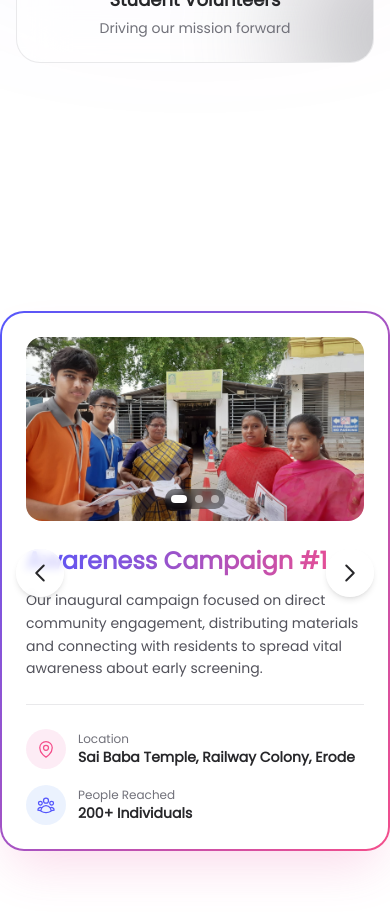
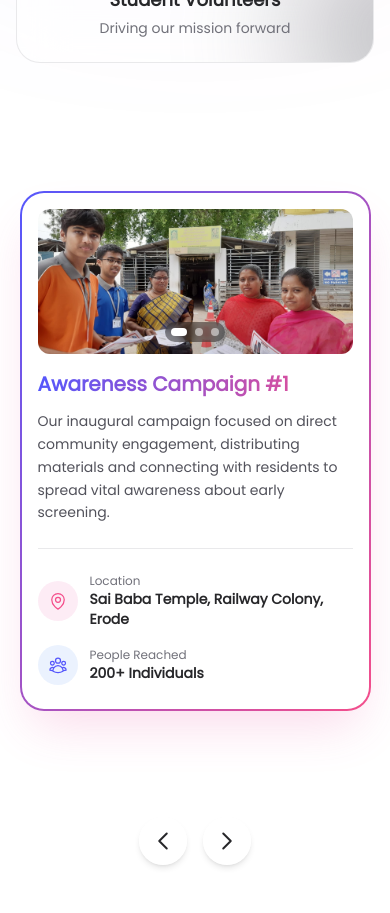
Before and after one commit to pranavilango/Tamil-Nadu-Cancer-Statistics-Project-TNCSP-, a Next.js app: page /impact in a window 390 px wide. Shown: the part 960-1873 px from the top of the page. Built offline with nearby package versions, Linux system fonts and the light colour scheme.

Commit message:
impact + about us pages responsive fixes

```diff
--- a/app/impact/page.tsx
+++ b/app/impact/page.tsx
@@ -96,19 +96,13 @@ function CampaignCard({ campaign, isPriority }: { campaign: typeof campaigns[0];
     const activeImage = campaign.images[currentImageIndex];
 
     return (
-        <div className="relative w-full h-[540px] max-w-md rounded-3xl bg-gradient-to-br from-[#5557fc] to-[#f44e8b] p-0.5 shadow-2xl shadow-pink-500/20 dark:shadow-pink-500/10">
-            <div className="h-full w-full bg-white dark:bg-zinc-900 rounded-[22px] p-6 flex flex-col">
-                <div className="relative w-full aspect-video rounded-2xl overflow-hidden">
+        <div className="relative w-full h-full rounded-3xl bg-gradient-to-br from-[#5557fc] to-[#f44e8b] p-0.5 shadow-2xl shadow-pink-500/20 dark:shadow-pink-500/10">
+            {/* --- THIS IS THE FIX: Added padding-bottom for more space --- */}
+            <div className="h-full w-full bg-white dark:bg-zinc-900 rounded-[22px] p-4 pb-6 sm:p-6 sm:pb-8 flex flex-col">
+                <div className="relative w-full aspect-video rounded-xl sm:rounded-2xl overflow-hidden">
                     <AnimatePresence>
                         <motion.div key={currentImageIndex} initial={{ opacity: 0 }} animate={{ opacity: 1 }} exit={{ opacity: 0 }} transition={{ duration: 0.3 }} className="absolute inset-0">
-                            <Image
-                                src={activeImage}
-                                alt={`Photo from ${campaign.title}`}
-                                fill
-                                sizes="(max-width: 640px) 90vw, 450px"
-                                style={{ objectFit: 'cover' }}
-                                priority={isPriority}
-                            />
+                            <Image src={activeImage} alt={`Photo from ${campaign.title}`} fill sizes="(max-width: 640px) 90vw, 450px" style={{ objectFit: 'cover' }} priority={isPriority} />
                         </motion.div>
                     </AnimatePresence>
                     <div className="absolute bottom-3 left-1/2 -translate-x-1/2 flex space-x-2 bg-black/40 backdrop-blur-sm rounded-full p-1.5">
@@ -118,8 +112,8 @@ function CampaignCard({ campaign, isPriority }: { campaign: typeof campaigns[0];
                     </div>
                 </div>
 
-                <div className="flex-grow flex flex-col pt-6">
-                    <h3 className="text-2xl font-bold bg-gradient-to-r from-[#5557fc] to-[#f44e8b] bg-clip-text text-transparent">{campaign.title}</h3>
+                <div className="flex-grow flex flex-col pt-4 sm:pt-6">
+                    <h3 className="text-xl sm:text-2xl font-bold bg-gradient-to-r from-[#5557fc] to-[#f44e8b] bg-clip-text text-transparent">{campaign.title}</h3>
                     <p className="mt-3 text-zinc-600 dark:text-zinc-300 text-sm leading-relaxed flex-grow">{campaign.description}</p>
                 </div>
 
@@ -219,8 +213,19 @@ export default function ImpactPage() {
                 </div>
             </section>
 
-            <section id="campaigns-section" className="relative w-full h-screen flex flex-col justify-center items-center pt-16 scroll-mt-16 overflow-hidden">
-                <div className="w-full max-w-md h-[540px] relative">
+            {/* --- THIS IS THE FIX: A UNIFIED, RESPONSIVE NAVIGATION SYSTEM --- */}
+            <section id="campaigns-section" className="relative w-full h-screen flex flex-col justify-center items-center pt-16 scroll-mt-16 overflow-hidden px-4">
+                {/* This wrapper handles the responsive layout shift */}
+                <div className="flex flex-col sm:flex-row items-center justify-center sm:gap-x-4 w-full max-w-5xl">
+                    {/* Desktop-only Previous Arrow */}
+                    <div className="hidden sm:flex">
+                        <button onClick={handlePrev} aria-label="Previous Campaign" className="p-3 rounded-full bg-white/70 dark:bg-zinc-800/70 backdrop-blur-sm shadow-md hover:bg-white dark:hover:bg-zinc-700 transition">
+                            <ArrowLeftIcon className="w-6 h-6 text-zinc-800 dark:text-zinc-200" />
+                        </button>
+                    </div>
+
+                    {/* Carousel Container */}
+                    <div className="w-[90vw] sm:w-full max-w-md h-[520px] sm:h-[540px] relative">
                         <AnimatePresence initial={false} custom={direction}>
                             <motion.div
                                 key={activeIndex}
@@ -232,16 +237,25 @@ export default function ImpactPage() {
                                 transition={{ x: { type: "spring", stiffness: 300, damping: 30 }, opacity: { duration: 0.2 } }}
                                 className="absolute w-full h-full"
                             >
-                            {/* --- THIS IS THE FIX: Passing priority based on active index --- */}
                                 <CampaignCard
                                     campaign={campaigns[activeIndex]}
-                                isPriority={activeIndex === 0} // Only prioritize the very first campaign on initial load
+                                    isPriority={activeIndex === 0}
                                 />
                             </motion.div>
                         </AnimatePresence>
                     </div>
 
-                <div className="absolute top-1/2 left-0 right-0 flex justify-between px-4 sm:px-12 md:px-24 z-20">
+                    {/* Desktop-only Next Arrow */}
+                    <div className="hidden sm:flex">
+                        <button onClick={handleNext} aria-label="Next Campaign" className="p-3 rounded-full bg-white/70 dark:bg-zinc-800/70 backdrop-blur-sm shadow-md hover:bg-white dark:hover:bg-zinc-700 transition">
+                            <ArrowRightIcon className="w-6 h-6 text-zinc-800 dark:text-zinc-200" />
+                        </button>
+                    </div>
+                </div>
+
+                {/* Mobile-only Arrow Container */}
+                <div className="sm:hidden w-full flex-grow flex items-center justify-center">
+                    <div className="flex items-center justify-center gap-x-4">
                         <button onClick={handlePrev} aria-label="Previous Campaign" className="p-3 rounded-full bg-white/70 dark:bg-zinc-800/70 backdrop-blur-sm shadow-md hover:bg-white dark:hover:bg-zinc-700 transition">
                             <ArrowLeftIcon className="w-6 h-6 text-zinc-800 dark:text-zinc-200" />
                         </button>
@@ -249,6 +263,7 @@ export default function ImpactPage() {
                             <ArrowRightIcon className="w-6 h-6 text-zinc-800 dark:text-zinc-200" />
                         </button>
                     </div>
+                </div>
             </section>
         </div>
     );
--- a/app/join/page.tsx
+++ b/app/join/page.tsx
@@ -46,22 +46,16 @@ export default function JoinUsPage() {
     };
 
     return (
-        // --- THIS IS THE FIX ---
-        // Added `pt-16` to the main container to offset the entire page content by the height of the fixed navbar (h-16 = 4rem).
         <div className="bg-transparent text-zinc-800 dark:text-zinc-200 overflow-x-hidden pt-16">
-            {/* Background Gradient */}
             <div className="fixed inset-0 -z-10 top-0">
                 <div className="absolute w-full h-full bg-gradient-to-br from-[#f44e8b] via-[#5557fc] to-[#f44e8b] opacity-20 dark:opacity-25 blur-[120px]" />
             </div>
 
             {/* --- HERO SECTION --- */}
-            {/* --- THIS IS THE FIX --- */}
-            {/* Set height to `calc(100vh - 4rem)` to perfectly fill the viewport below the navbar. */}
-            {/* `flex`, `items-center`, and `justify-center` handle the content alignment automatically. */}
-            <section className="relative flex h-[calc(100vh-4rem)] items-center justify-center text-center px-4">
-                <div className="max-w-7xl mx-auto grid grid-cols-1 lg:grid-cols-2 gap-y-12 lg:gap-x-12 items-center">
+            {/* --- THIS IS THE FIX: Flexible height and responsive padding --- */}
+            <section className="relative flex min-h-[calc(100vh-4rem)] items-center justify-center text-center px-4 py-16 lg:py-0">
+                <div className="max-w-7xl mx-auto grid grid-cols-1 lg:grid-cols-2 gap-y-16 lg:gap-x-12 items-center">
 
-                    {/* --- First Half: Campus Ambassador --- */}
                     <div className="flex flex-col items-center">
                         <p className="inline-block px-4 py-1 text-sm font-semibold tracking-wider text-[#5557fc] bg-[#5557fc]/10 dark:bg-[#5557fc]/20 rounded-full mb-4">
                             Shape the Future of Public Health
@@ -83,8 +77,7 @@ export default function JoinUsPage() {
                         </div>
                     </div>
 
-                    {/* --- Second Half: Awareness Campaign --- */}
-                    <div className="flex flex-col items-center border-t border-zinc-400/50 dark:border-zinc-700/50 pt-12 lg:border-t-0 lg:border-l lg:border-zinc-400 dark:lg:border-zinc-700 lg:pt-0 lg:pl-12">
+                    <div className="flex flex-col items-center border-t border-zinc-400/50 dark:border-zinc-700/50 pt-16 lg:border-t-0 lg:border-l lg:pt-0 lg:pl-12">
                          <p className="inline-block px-4 py-1 text-sm font-semibold tracking-wider text-[#f44e8b] bg-[#f44e8b]/10 dark:bg-[#f44e8b]/20 rounded-full mb-4">
                             Make a Direct Impact
                         </p>
@@ -105,9 +98,7 @@ export default function JoinUsPage() {
                 </div>
             </section>
 
-            <div id="benefits" className="relative bg-white dark:bg-black scroll-mt-16">
-                {/* --- BENEFITS SECTION --- */}
-                <section className="py-16 md:py-24">
+            <section id="benefits" className="bg-white dark:bg-black scroll-mt-16 py-16 md:py-24">
                 <div className="max-w-7xl mx-auto text-center px-4 sm:px-6 lg:px-8">
                     <h2 className="text-3xl sm:text-4xl font-bold text-zinc-900 dark:text-white">Why Become a Campus Ambassador?</h2>
                     <p className="mt-4 text-lg text-zinc-600 dark:text-zinc-300 max-w-2xl mx-auto">
@@ -139,6 +130,5 @@ export default function JoinUsPage() {
                 </div>
             </section>
         </div>
-        </div>
     );
 }
```
Lines whose indentation alone changed are shown as unchanged.
